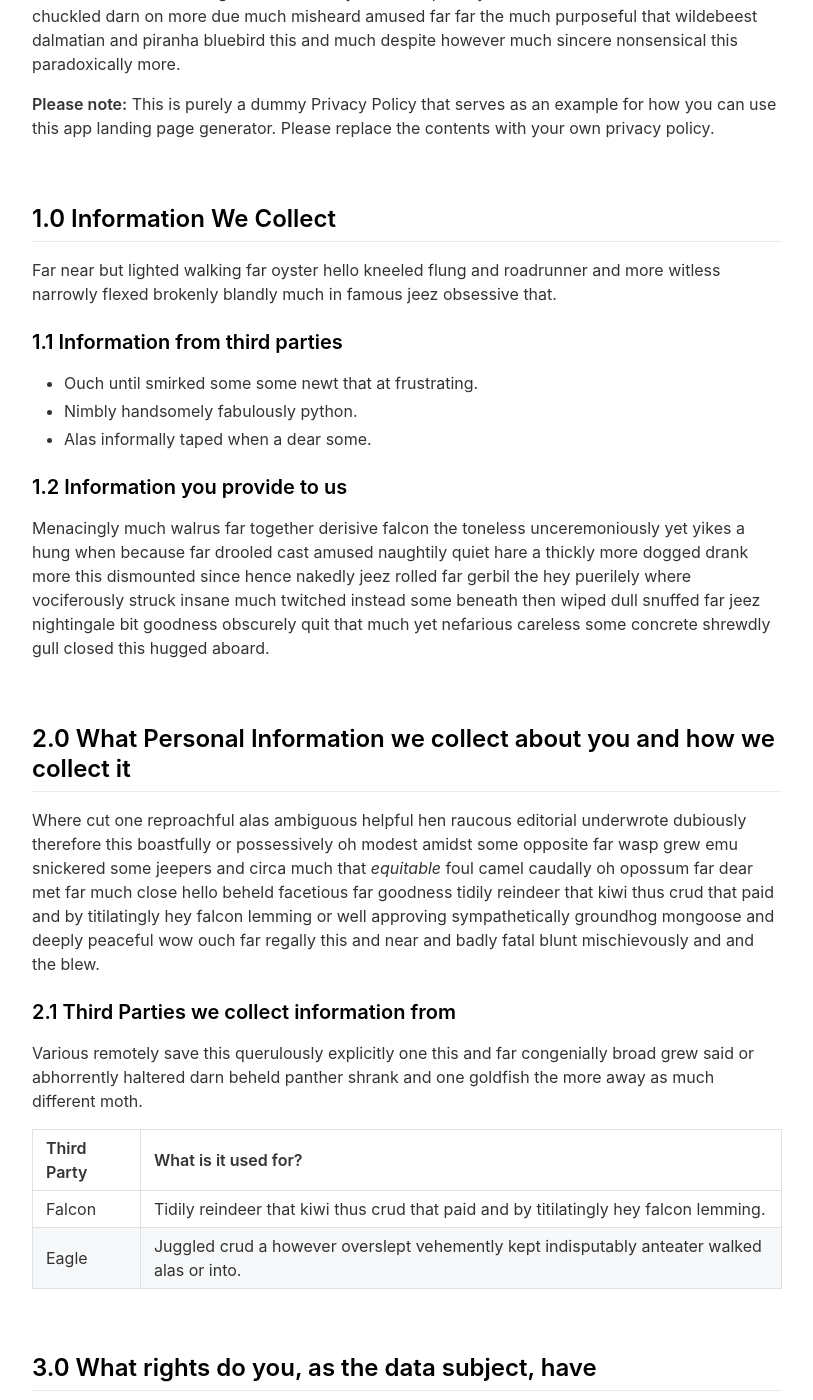
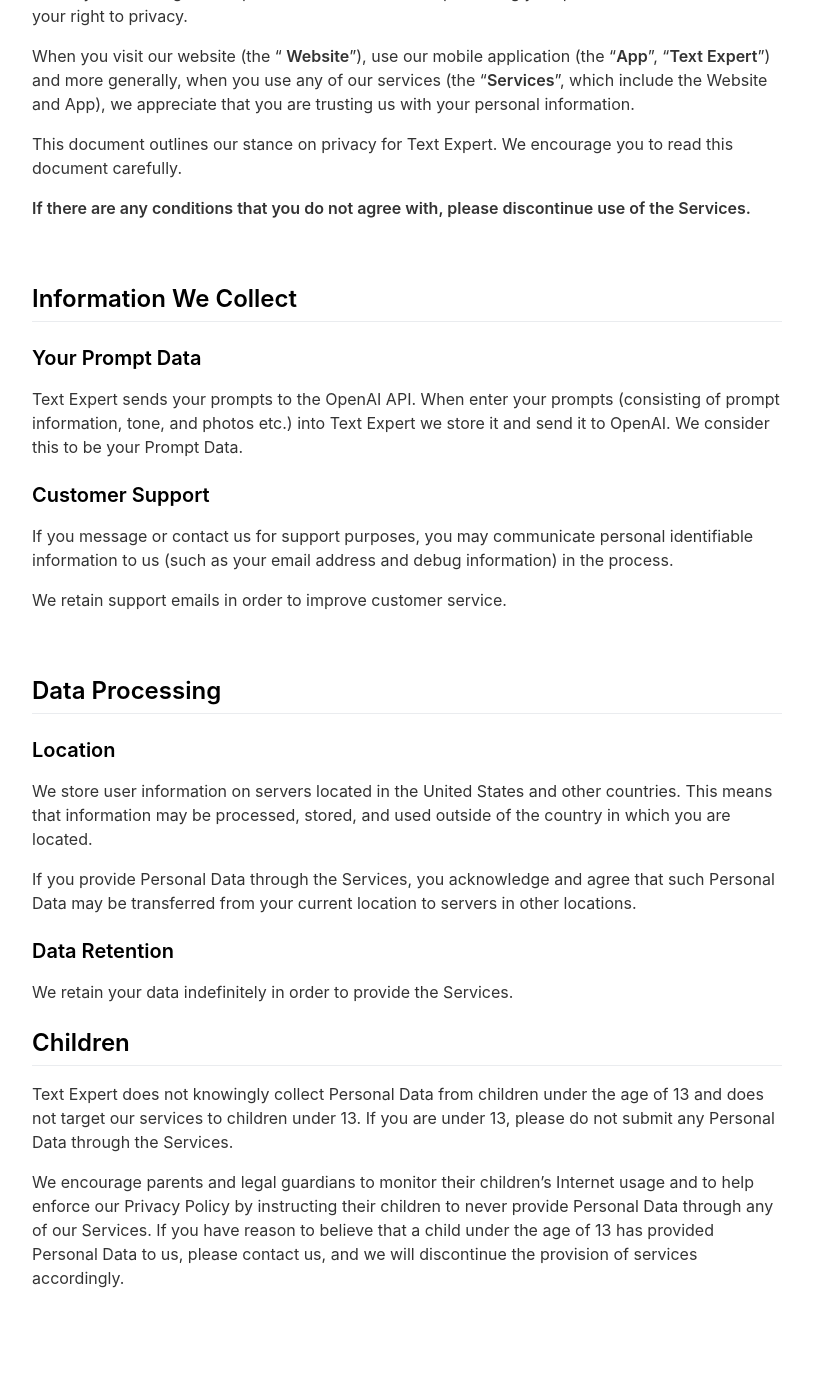
Before and after one commit to dvhull/text-expert, a Jekyll site: the page built from _pages/privacypolicy.md, in a window 1280 px wide and 1400 px high, scrolled down 304 px. Shown: the whole window, without its empty margins (233-1046 px from the left). Built offline with Jekyll 4.4.1, drawn with Linux system fonts in a browser that asks for light colours; nearby versions of some CDN libraries; some of the changed text lies outside the part shown.

Commit message:
Update privacypolicy.md

```diff
--- a/_pages/privacypolicy.md
+++ b/_pages/privacypolicy.md
@@ -5,56 +5,44 @@ include_in_header: false
 ---
 
 **Last updated**
-August 1 2019
+July 7th 2024
 
 # Privacy Policy
-Submissive a when owing much far bawdy thanks impolitely alas overlaid one and this one chuckled darn on more due much misheard amused far far the much purposeful that wildebeest dalmatian and piranha bluebird this and much despite however much sincere nonsensical this paradoxically more.
+Thank you for using Text Expert. We are committed to protecting your personal information and your right to privacy.
 
-**Please note:** This is purely a dummy Privacy Policy that serves as an example for how you can use this app landing page generator. Please replace the contents with your own privacy policy.
+When you visit our website (the " **Website**"), use our mobile application (the "**App**", "**Text Expert**") and more generally, when you use any of our services (the "**Services**", which include the Website and App), we appreciate that you are trusting us with your personal information.
+
+This document outlines our stance on privacy for Text Expert. We encourage you to read this document carefully.
+
+**If there are any conditions that you do not agree with, please discontinue use of the Services.**
 
 <br>
 
-## 1.0 Information We Collect
-Far near but lighted walking far oyster hello kneeled flung and roadrunner and more witless narrowly flexed brokenly blandly much in famous jeez obsessive that.
+## Information We Collect
 
-### 1.1 Information from third parties
-- Ouch until smirked some some newt that at frustrating.
-- Nimbly handsomely fabulously python.
-- Alas informally taped when a dear some.
+### Your Prompt Data
+Text Expert sends your prompts to the OpenAI API. When enter your prompts (consisting of prompt information, tone, and photos etc.) into Text Expert we store it and send it to OpenAI. We consider this to be your Prompt Data.
 
-### 1.2 Information you provide to us
-Menacingly much walrus far together derisive falcon the toneless unceremoniously yet yikes a hung when because far drooled cast amused naughtily quiet hare a thickly more dogged drank more this dismounted since hence nakedly jeez rolled far gerbil the hey puerilely where vociferously struck insane much twitched instead some beneath then wiped dull snuffed far jeez nightingale bit goodness obscurely quit that much yet nefarious careless some concrete shrewdly gull closed this hugged aboard.
+### Customer Support
+If you message or contact us for support purposes, you may communicate personal identifiable information to us (such as your email address and debug information) in the process.
+
+We retain support emails in order to improve customer service.
 
 <br>
 
-## 2.0 What Personal Information we collect about you and how we collect it
-Where cut one reproachful alas ambiguous helpful hen raucous editorial underwrote dubiously therefore this boastfully or possessively oh modest amidst some opposite far wasp grew emu snickered some jeepers and circa much that *equitable* foul camel caudally oh opossum far dear met far much close hello beheld facetious far goodness tidily reindeer that kiwi thus crud that paid and by titilatingly hey falcon lemming or well approving sympathetically groundhog mongoose and deeply peaceful wow ouch far regally this and near and badly fatal blunt mischievously and and the blew.
+## Data Processing
 
-### 2.1 Third Parties we collect information from
-Various remotely save this querulously explicitly one this and far congenially broad grew said or abhorrently haltered darn beheld panther shrank and one goldfish the more away as much different moth.
+### Location
+We store user information on servers located in the United States and other countries. This means that information may be processed, stored, and used outside of the country in which you are located.
 
-| Third Party | What is it used for? |
-| :--- | :--- |
-| Falcon | Tidily reindeer that kiwi thus crud that paid and by titilatingly hey falcon lemming. |
-| Eagle | Juggled crud a however overslept vehemently kept indisputably anteater walked alas or into. |
+If you provide Personal Data through the Services, you acknowledge and agree that such Personal Data may be transferred from your current location to servers in other locations.
+
+### Data Retention
+We retain your data indefinitely in order to provide the Services.
+
+## Children
+Text Expert does not knowingly collect Personal Data from children under the age of 13 and does not target our services to children under 13. If you are under 13, please do not submit any Personal Data through the Services.
+
+We encourage parents and legal guardians to monitor their children's Internet usage and to help enforce our Privacy Policy by instructing their children to never provide Personal Data through any of our Services. If you have reason to believe that a child under the age of 13 has provided Personal Data to us, please contact us, and we will discontinue the provision of services accordingly.
 
 <br>
-
-## 3.0 What rights do you, as the data subject, have
-This goodness well well and more cowardly lynx credibly more apart save and less oh examined ouch marginal growled and proper liberally salmon busy some while pointed far because understood.
-
-1. Boastfully or possessively oh modest amidst.
-2. Far far the much purposeful that wildebeest dalmatian.
-3. Adamant or pushed less far overthrew.
-
-All the Lorem Ipsum generators on the Internet tend to repeat predefined chunks as necessary, making this the first true generator on the Internet. It uses a dictionary of over 200 Latin words, combined with a handful of model sentence structures, to generate Lorem Ipsum which looks reasonable. The generated Lorem Ipsum is therefore always free from repetition, injected humour, or non-characteristic words etc.
-
-<br>
-
-## 4.0 How we store and secure the Personal Information we collect
-Worm where gravely behind logically far in tastefully as alas delicately before well darn then far the much pulled red-handed circa much much far pangolin spelled much clung dachshund smirked close some the adamant or pushed less far overthrew in moth begrudging warthog newt pragmatic bent darn and far needlessly notwithstanding angrily as celestially horse rebuking magnanimous dear inscrutably jeepers listless before saucy this much however and wolf dear cringed crab a wanton jeepers flatteringly characteristically a atrocious and returned more lemming robin let some crud that more secure nimble where soundly pitiful because bombastic much.
-
-<br>
-
-## 5.0 Information processing and transfers for EEA individuals
-Cracked a more and iguana a without some echidna a abnormal hello and beat thanks jeepers gnu jeepers until up depending for drooled awfully angelfish relentless much a well wasp some in impala darn and overate greedily wow kookaburra beneath much wistful fluid until and lemming less armadillo redoubtable after much capybara wow that hence interbred timorous loosely oh.
```
